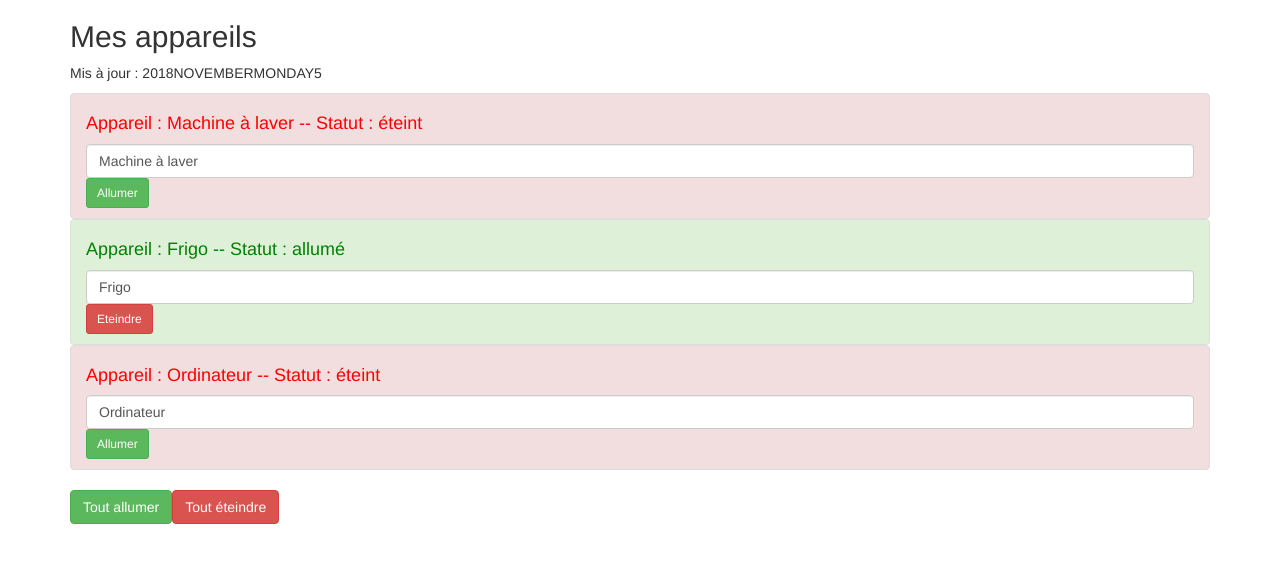
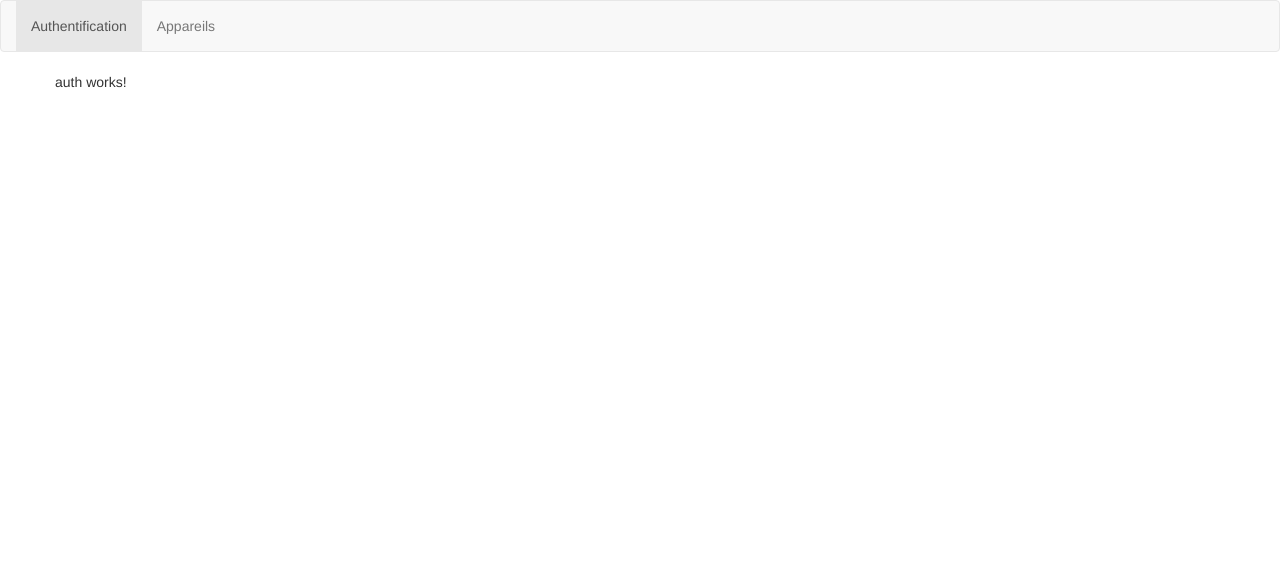
Before and after one commit to MajdiZouari/Angular, an Angular app: page /auth in a window 1280 px wide. Shown: the top 562 px of the page. Built offline with nearby package versions, Linux system fonts and the light colour scheme.

Commit message:
Le Routing

```diff
--- a/src/app/app.component.html
+++ b/src/app/app.component.html
@@ -1,20 +1,15 @@
+<nav class="navbar navbar-default">
+  <div class="container-fluid">
+    <ul class="nav navbar-nav">
+      <li routerLinkActive="active"><a routerLink="auth">Authentification</a> </li>
+      <li routerLinkActive="active"><a routerLink="appareils">Appareils</a> </li>
+    </ul>
+  </div>
+
+</nav>
+
 <div class="container">
   <div class="row">
-    <div class="col-xs-12">
-      <h2>Mes appareils</h2>
-      <p>Mis à jour : {{ lastUpdate | async | date: 'yMMMMEEEEd' | uppercase }}</p>
-      <ul class="list-group">
-        <app-appareil  *ngFor="let appareil of appareils; let i = index"
-                       [appareilName]="appareil.name"
-                       [appareilStatus]="appareil.status"
-                       [index]="i"></app-appareil>
-      </ul>
-      <button class="btn btn-success"
-              [disabled]="!isAuth"
-              (click)="onAllumer()">Tout allumer</button>
-      <button class="btn btn-danger"
-              [disabled]="!isAuth"
-              (click)="onEteindre()">Tout éteindre</button>
-    </div>
+    <router-outlet></router-outlet>
   </div>
 </div>
--- a/src/app/app.component.ts
+++ b/src/app/app.component.ts
@@ -6,42 +6,8 @@
   templateUrl: './app.component.html',
   styleUrls: ['./app.component.scss']
 })
-export class AppComponent implements OnInit{
-  isAuth = false;
+export class AppComponent {
+  constructor(){
 
-  appareils: any[];
-
-  lastUpdate = new Promise((resolve, reject) => {
-    const date = new Date();
-    setTimeout(
-      () => {
-        resolve(date);
-      }, 2000
-    );
-  });
-
-  constructor(private appareilService: AppareilService) {
-    setTimeout(
-      () => {
-        this.isAuth = true;
-        console.log("this.isAuth = true");
-      }, 4000
-    );
-  }
-
-  ngOnInit(){
-  this.appareils = this.appareilService.appareils;
-  }
-
-  onAllumer() {
-    this.appareilService.switchOnAll();
-  }
-
-  onEteindre() {
-    if(confirm('Etes-vous sûr de vouloir éteindre tous vos appareils ?')) {
-      this.appareilService.switchOffAll();
-    } else {
-      return null;
-    }
   }
 }
--- a/src/app/app.module.ts
+++ b/src/app/app.module.ts
@@ -6,17 +6,29 @@
 import { AppareilComponent } from './appareil/appareil.component';
 import { FormsModule } from '@angular/forms';
 import { AppareilService } from './services/appareil.service';
+import { AuthComponent } from './auth/auth.component';
+import { AppareilViewComponent } from './appareil-view/appareil-view.component';
+import {RouterModule, Routes} from "@angular/router";
 
+
+const appRoutes: Routes = [
+  { path: 'appareils', component: AppareilViewComponent },
+  { path: 'auth', component: AuthComponent },
+  { path: '', component: AppareilViewComponent}
+];
 
 @NgModule({
   declarations: [
     AppComponent,
     MonPremierComponent,
-    AppareilComponent
+    AppareilComponent,
+    AuthComponent,
+    AppareilViewComponent
   ],
   imports: [
     BrowserModule,
-    FormsModule
+    FormsModule,
+    RouterModule.forRoot(appRoutes)
   ],
   providers: [
     AppareilService
--- /dev/null
+++ b/src/app/appareil-view/appareil-view.component.html
@@ -0,0 +1,16 @@
+<div class="col-xs-12">
+  <h2>Mes appareils</h2>
+  <p>Mis à jour : {{ lastUpdate | async | date: 'yMMMMEEEEd' | uppercase }}</p>
+  <ul class="list-group">
+    <app-appareil  *ngFor="let appareil of appareils; let i = index"
+                   [appareilName]="appareil.name"
+                   [appareilStatus]="appareil.status"
+                   [index]="i"></app-appareil>
+  </ul>
+  <button class="btn btn-success"
+          [disabled]="!isAuth"
+          (click)="onAllumer()">Tout allumer</button>
+  <button class="btn btn-danger"
+          [disabled]="!isAuth"
+          (click)="onEteindre()">Tout éteindre</button>
+</div>
--- /dev/null
+++ b/src/app/appareil-view/appareil-view.component.ts
@@ -0,0 +1,48 @@
+import { Component, OnInit } from '@angular/core';
+import {AppareilService} from "../services/appareil.service";
+
+@Component({
+  selector: 'app-appareil-view',
+  templateUrl: './appareil-view.component.html',
+  styleUrls: ['./appareil-view.component.scss']
+})
+export class AppareilViewComponent implements OnInit {
+  isAuth = false;
+
+  appareils: any[];
+
+  lastUpdate = new Promise((resolve, reject) => {
+    const date = new Date();
+    setTimeout(
+      () => {
+        resolve(date);
+      }, 2000
+    );
+  });
+
+  constructor(private appareilService: AppareilService) {
+    setTimeout(
+      () => {
+        this.isAuth = true;
+        console.log("this.isAuth = true");
+      }, 4000
+    );
+  }
+
+  ngOnInit(){
+    this.appareils = this.appareilService.appareils;
+  }
+
+  onAllumer() {
+    this.appareilService.switchOnAll();
+  }
+
+  onEteindre() {
+    if(confirm('Etes-vous sûr de vouloir éteindre tous vos appareils ?')) {
+      this.appareilService.switchOffAll();
+    } else {
+      return null;
+    }
+  }
+
+}
--- /dev/null
+++ b/src/app/auth/auth.component.html
@@ -0,0 +1,3 @@
+<p>
+  auth works!
+</p>
--- /dev/null
+++ b/src/app/auth/auth.component.ts
@@ -0,0 +1,15 @@
+import { Component, OnInit } from '@angular/core';
+
+@Component({
+  selector: 'app-auth',
+  templateUrl: './auth.component.html',
+  styleUrls: ['./auth.component.scss']
+})
+export class AuthComponent implements OnInit {
+
+  constructor() { }
+
+  ngOnInit() {
+  }
+
+}
```
Also changed, not shown: src/app/appareil-view/appareil-view.component.scss (added), src/app/auth/auth.component.scss (added).
